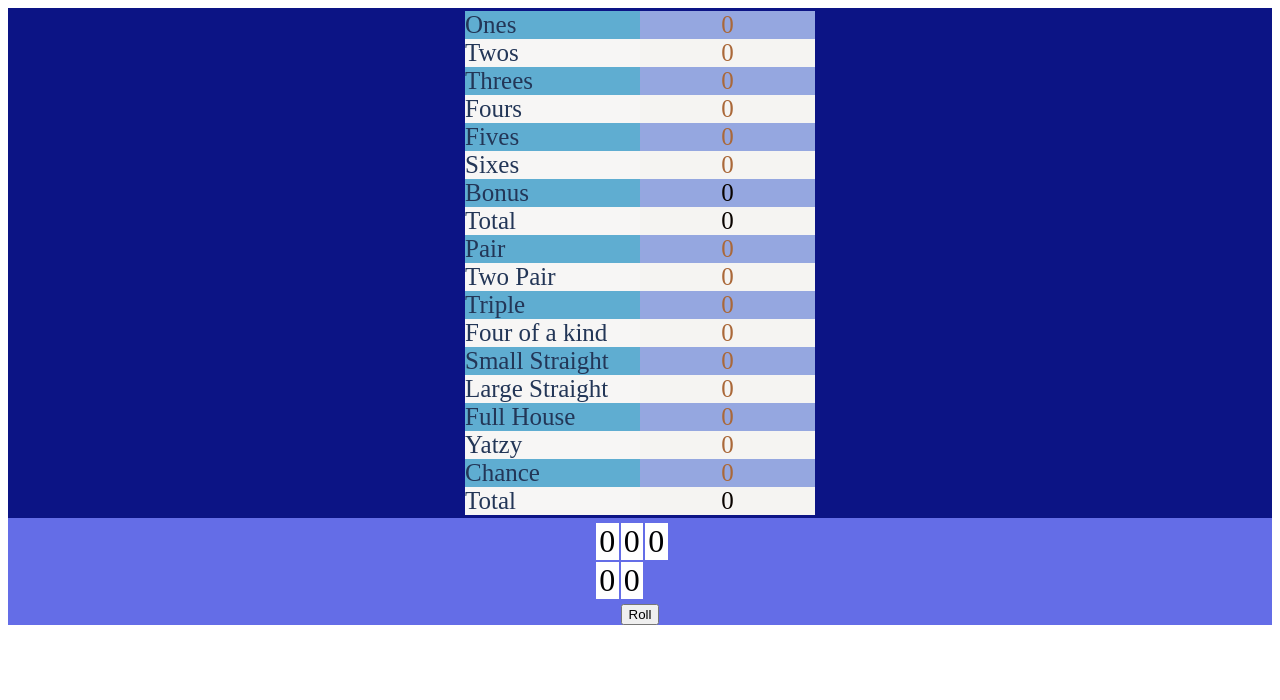
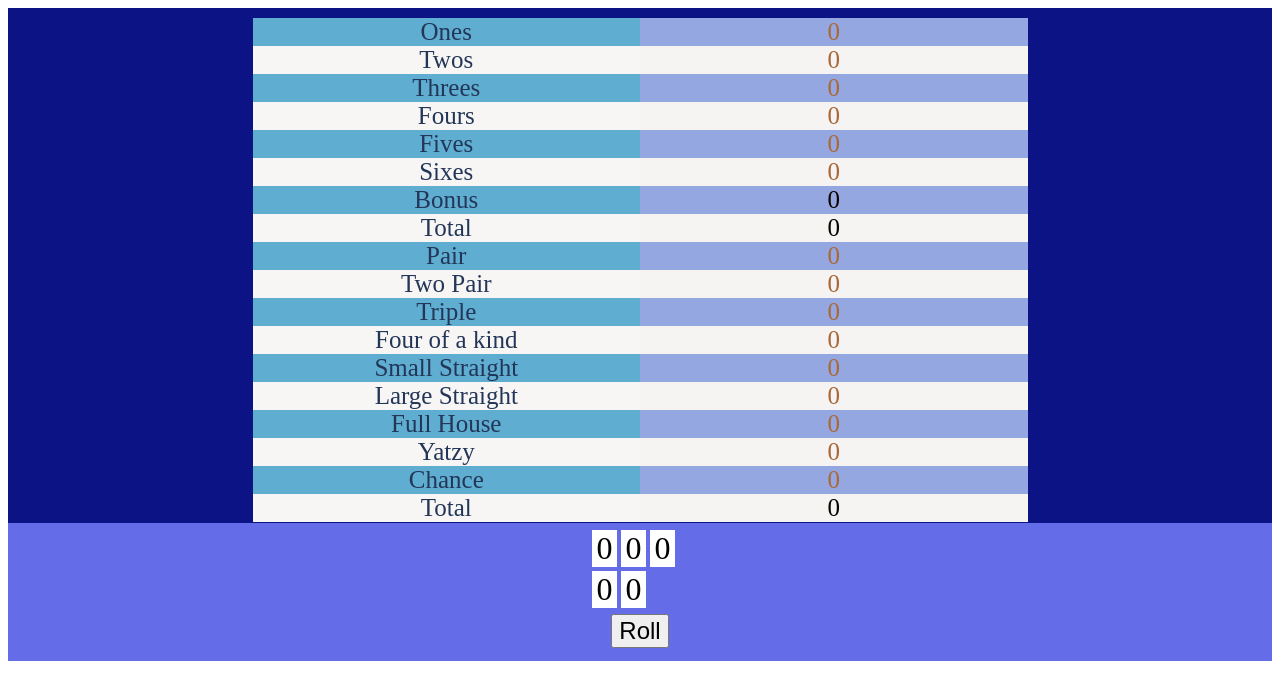
Before and after one commit to CaveFish2780/labb2-Yatzy, a Vue app: page / in a window 1280 px wide. Shown: the top 700 px of the page. Built offline with nearby package versions, Linux system fonts and the light colour scheme.

Commit message:
added css & @media

```diff
--- a/src/App.vue
+++ b/src/App.vue
@@ -16,8 +16,53 @@
 }
 </script>
 
-<style scoped>
+<style>
 #app {
   background-color: rgb(100, 109, 231);
 }
+/*@media*/
+@media (max-width: 300px ){
+  #value-table{
+    width: 6em;
+    }
+  #score-table{
+     width: 6em;
+}
+}
+@media (min-width: 300px ){
+  #value-table{
+    width: 7em;
+    }
+  #score-table{
+     width: 7em;
+}
+}
+@media (min-height: 600px){
+  #yatzy-table{
+    font-size: 5em;
+  }
+  .dice{
+    font-size: 200%;
+  }
+  .rollDiv{
+    margin-bottom: 30%;
+  }
+}
+@media (max-height: 500px){
+  #yatzy-table{
+    font-size: 4em;
+  }
+  .dice{
+    font-size: 100%;
+  }
+}
+@media (min-width: 800px){
+  #value-table{
+    width: 15.5em;
+    }
+  #score-table{
+     width: 15.5em;
+}
+}
+
 </style>
--- a/src/components/Game.vue
+++ b/src/components/Game.vue
@@ -11,8 +11,8 @@
                 v-bind:selected="dice.selected"
                 v-bind:index="index"/>
         </div>
-        <div>
-            <button v-on:click="roll">Roll</button>
+        <div class="rollDiv">
+            <button class="rollButton" v-on:click="roll">Roll</button>
         </div>
     </div>
 </template>
@@ -44,14 +44,16 @@
   background:rgb(12, 20, 133);
   text-align: center;
   color: rgb(170, 104, 57);
-  padding: 0.5em;
+  padding-top: 2em;
   font-size: 5px;
-  margin-bottom: 0.7em;
+  margin-bottom: 1em;
+
 }
 #main-table {
   align-items: center;
   text-align: center;
-
+  width: 100%;
+  height: 100%;
 }
 .dice-div {
 
@@ -61,9 +63,8 @@
 .dice {
   align-content: center;
   width: 25%;
-  height: 5%;
   float: left;
-  margin: 1px;
+  margin: 2px;
   vertical-align: middle;
   display: flex;
   justify-content: center;
@@ -82,4 +83,11 @@
 .dice:hover {
   cursor: pointer;
 }
+.rollDiv{
+    padding-bottom: 1%;
+}
+.rollButton{
+    font-size: 150%;
+}
+
 </style>
--- a/src/components/Table.vue
+++ b/src/components/Table.vue
@@ -45,7 +45,7 @@
     }
 </script>
 
-<style scoped>
+<style>
 #yatzy-table {
   margin-left: auto;
   margin-right: auto;
@@ -59,9 +59,8 @@
 }
 
 #value-table {
-  width: 7em;
   float: left;
-  text-align: left;
+  text-align: center;
   color: rgb(35, 54, 87);
 }
 
@@ -76,7 +75,7 @@
 #score-table {
   float: left;
   color: rgb(170, 104, 57);
-  width: 7em;
+
 
 }
 #score-table :nth-child(even) {
@@ -111,4 +110,6 @@
   cursor: pointer;
   /* background: black; */
 }
+
+
 </style>
```
